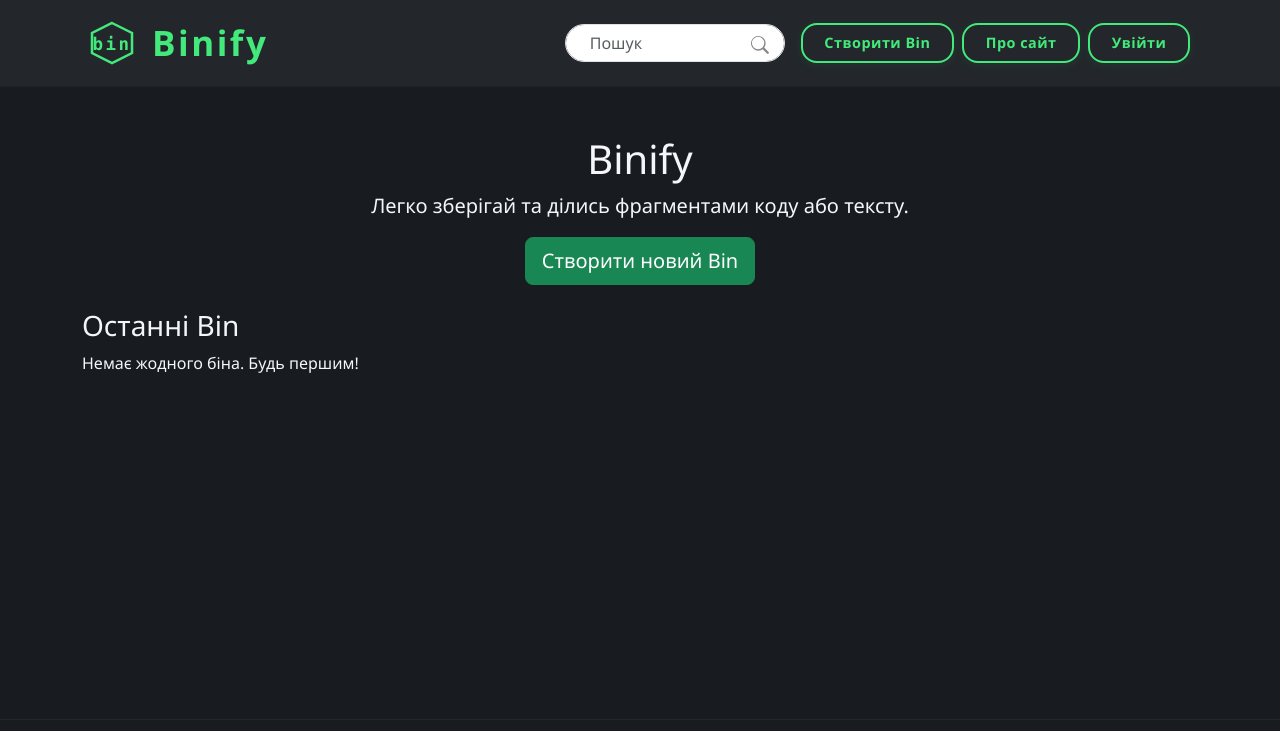
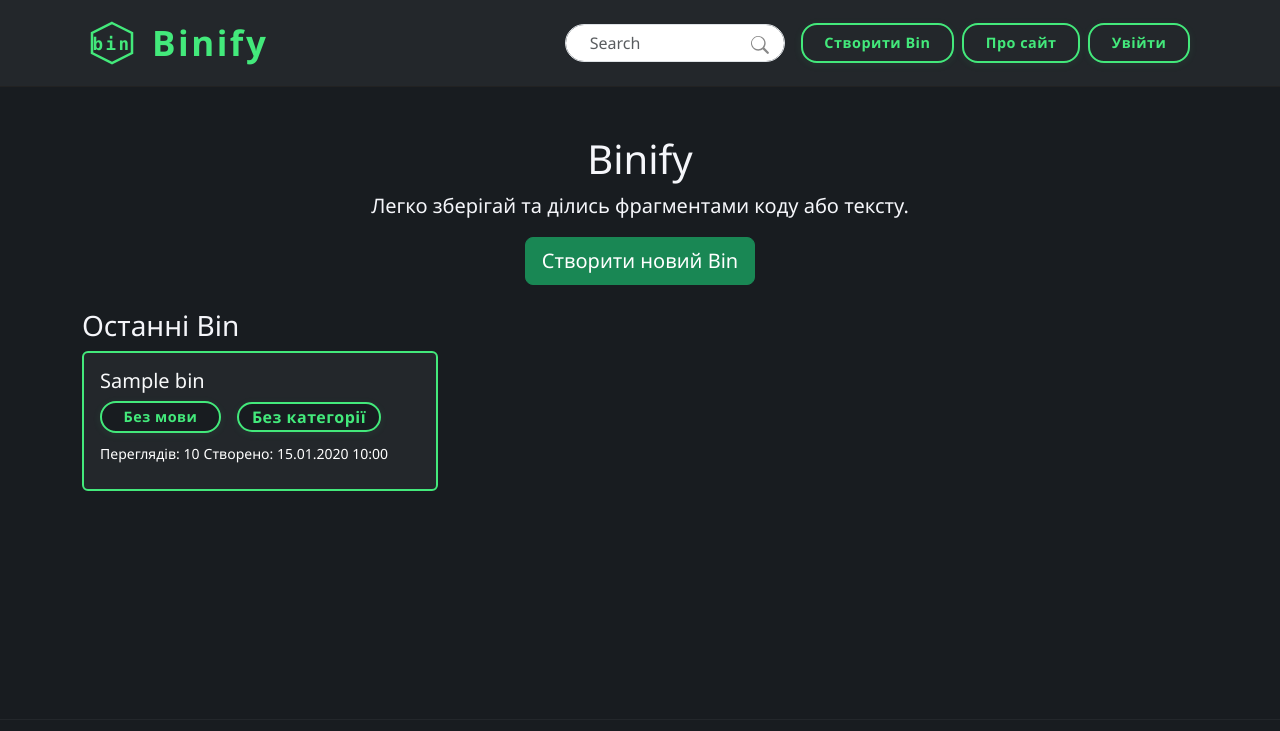
Before and after one commit to VladMajstat/binify, a Django app: page / in a window 1280 px wide. Shown: the top 731 px of the page. Run offline with Django 5.2, Linux system fonts and the light colour scheme; tables that the repository leaves empty hold one stand-in row (values such as "Sample post"); some libraries are stand-ins or nearby versions.

Commit message:
version_020_create search, and added a display of bins to the main page

```diff
--- a/bins/urls.py
+++ b/bins/urls.py
@@ -5,6 +5,7 @@ app_name = 'bins'
 
 urlpatterns = [
     path("create_bin/", views.create_bin, name="index"),
+    path("search/", views.create_bin, name="search"),
     path("view_bin/<int:id>", views.view_bin, name="view_bin"),
     path("user_bins/", views.user_bins, name="user_bins"),
     path("user_comments/", views.user_comments, name="user_comments"),
--- a/main/views.py
+++ b/main/views.py
@@ -1,13 +1,26 @@
 # from django.http import HttpResponse
 from django.shortcuts import render
+from bins.models import Create_Bins
+from bins.views import q_search
+from django.core.paginator import Paginator
 
 def main(request):
+    query = request.GET.get('q', None)
+    if query:
+        bins = q_search(query)
+        search_message = f'Результати пошуку для: "{query}"'
+    else:
+        bins = Create_Bins.objects.all().order_by('-created_at')
+        search_message = None
+
     context = {
         "title": "Binify — Головна",
         "content": "Легко зберігай та ділись фрагментами коду або тексту.",
         "create_new_bin": "Створити новий Bin",
         "last_bin": "Останні Bin",
         "0_bins": "Немає жодного біна. Будь першим!",
+        "bins": bins,
+        "search_message": search_message,
     }
 
     return render(request, 'main/main.html', context)
--- a/static/deps/css/main.css
+++ b/static/deps/css/main.css
@@ -158,3 +158,13 @@ body {
 .alert.notification {
   text-align: center;
 }
+
+.badge.bin-category {
+  max-width: 200px;
+  /* фіксована ширина для всіх категорій */
+  overflow: hidden;
+  text-overflow: ellipsis;
+  white-space: nowrap;
+  display: inline-block;
+  vertical-align: middle;
+}
--- a/templates/base/navbar.html
+++ b/templates/base/navbar.html
@@ -18,9 +18,12 @@
       <ul class="navbar-nav ms-auto align-items-center">
         <li class="nav-item">
           {% comment %} Пошук {% endcomment %}
-          <form class="d-flex" method="get" action="#">
+          <form class="d-flex" role="search" method="get" action="{% url 'main:index' %}">
             <div class="position-relative me-3" style="width: 220px;">
-              <input class="form-control rounded-pill ps-4" type="search" placeholder="Пошук" aria-label="Пошук" name="q" style="border-radius:2rem;" oninput="document.getElementById('search-icon').style.display = this.value ? 'none' : 'inline';">
+              <input class="form-control rounded-pill ps-4"
+              type="search" placeholder="Search" aria-label="Search"
+              name="q" style="border-radius:2rem;"
+              oninput="document.getElementById('search-icon').style.display = this.value ? 'none' : 'inline';">
               <span class="position-absolute top-50 end-0 translate-middle-y pe-3" style="pointer-events:none;" id="search-icon">
                 <svg xmlns="http://www.w3.org/2000/svg" width="18" height="18" fill="#888" viewBox="0 0 16 16">
                   <path d="M11.742 10.344a6.5 6.5 0 1 0-1.397 1.398h-.001l3.85 3.85a1 1 0 0 0 1.415-1.414l-3.85-3.85zm-5.442 1.398a5.5 5.5 0 1 1 0-11 5.5 5.5 0 0 1 0 11z"/>
--- a/templates/bins/author_view_bin.html
+++ b/templates/bins/author_view_bin.html
@@ -17,6 +17,7 @@
     <pre id="bin-content" style="display:none;">{{ bin_content|escape }}</pre>
     <div class="d-flex align-items-center mb-2">
         <span class="badge btn-logo me-2" style="border:2px solid #43e97b;color:#43e97b;background:#181c20;font-size:1em;padding:0.3em 0.8em;">{{ bin.get_language_display }}</span>
+        <span class="badge btn-logo me-2" style="border:2px solid #43e97b;color:#43e97b;background:#181c20;font-size:1em;padding:0.3em 0.8em;">{{ bin.get_category_display }}</span>
         <span class="text-white me-2">Розмір: {{ bin.size_bin|filesizeformat }} B</span>
         <button class="btn btn-logo btn-sm me-2" style="font-size:1em;padding:0.2em 0.7em;" id="like-btn">👍 {{ bin.likes|default:"0" }}</button>
         <button class="btn btn-logo btn-sm me-2" style="font-size:1em;padding:0.2em 0.7em;" id="dislike-btn">👎 {{ bin.dislikes|default:"0" }}</button>
--- a/templates/bins/view_bin.html
+++ b/templates/bins/view_bin.html
@@ -24,6 +24,7 @@
                 <pre id="bin-content" style="display:none;">{{ bin_content|escape }}</pre>
                 <div class="d-flex align-items-center mb-2">
                     <span class="badge btn-logo me-2" style="border:2px solid #43e97b;color:#43e97b;background:#181c20;font-size:1em;padding:0.3em 0.8em;">{{ bin.get_language_display }}</span>
+                    <span class="badge btn-logo me-2" style="border:2px solid #43e97b;color:#43e97b;background:#181c20;font-size:1em;padding:0.3em 0.8em;">{{ bin.get_category_display }}</span>
                     <span class="text-white me-2">Розмір: {{ bin.size_bin|filesizeformat }}</span>
                     <button class="btn btn-logo btn-sm me-2" style="font-size:1em;padding:0.2em 0.7em;" id="like-btn">👍 {{ bin.likes|default:"0" }}</button>
                     <button class="btn btn-logo btn-sm me-2" style="font-size:1em;padding:0.2em 0.7em;" id="dislike-btn">👎 {{ bin.dislikes|default:"0" }}</button>
--- a/templates/main/main.html
+++ b/templates/main/main.html
@@ -7,18 +7,28 @@
     </div>
     <h3>{{ last_bin }}</h3>
     <div class="row">
+        {% if search_message %}
+            <div class="alert alert-info text-center mb-3">{{ search_message }}</div>
+        {% endif %}
         {% for bin in bins %}
             <div class="col-md-6 col-lg-4 mb-3">
-            <div class="card bg-dark text-light h-100">
+                <div class="card bg-dark text-light h-100" style="border: 2px solid #43e97b;">
                     <div class="card-body">
                         <h5 class="card-title">
-                        <a href="{% url 'bins:view_bin' bin.slug %}" class="link-light">{{ bin.title|default:"Без назви" }}</a>
+                            <a href="{% url 'bins:view_bin' bin.id %}" class="link-light">{{ bin.title }}</a>
                         </h5>
-                    <p class="card-text small">
-                        {{ bin.get_language_display }}<br>
-                        Автор: {{ bin.author.username|default:"Гість" }}<br>
-                        {{ bin.created_at|date:"d.m.Y H:i" }}
-                    </p>
+                        <div class="d-flex align-items-center mb-2 gap-3">
+                            <span class="badge btn-logo" style="border:2px solid #43e97b;color:#43e97b;background:#181c20;">
+                                {{ bin.get_language_display }}
+                            </span>
+                            <span class="badge btn-logo bin-category me-2" style="border:2px solid #43e97b;color:#43e97b;background:#181c20;font-size:1em;padding:0.3em 0.8em;">
+                                {{ bin.get_category_display }}
+                            </span>
+                        </div>
+                        <div class="mb-2">
+                            <span class="text-white small">Переглядів: {{ bin.views_count|default:"0" }}</span>
+                            <span class="text-white small">Створено: {{ bin.created_at|date:"d.m.Y H:i" }}</span>
+                        </div>
                     </div>
                 </div>
             </div>
```
Also changed, not shown: bins/utils.py (+19 -0 lines), bins/views.py (+7 -0 lines). Lines whose indentation alone changed are shown as unchanged.
